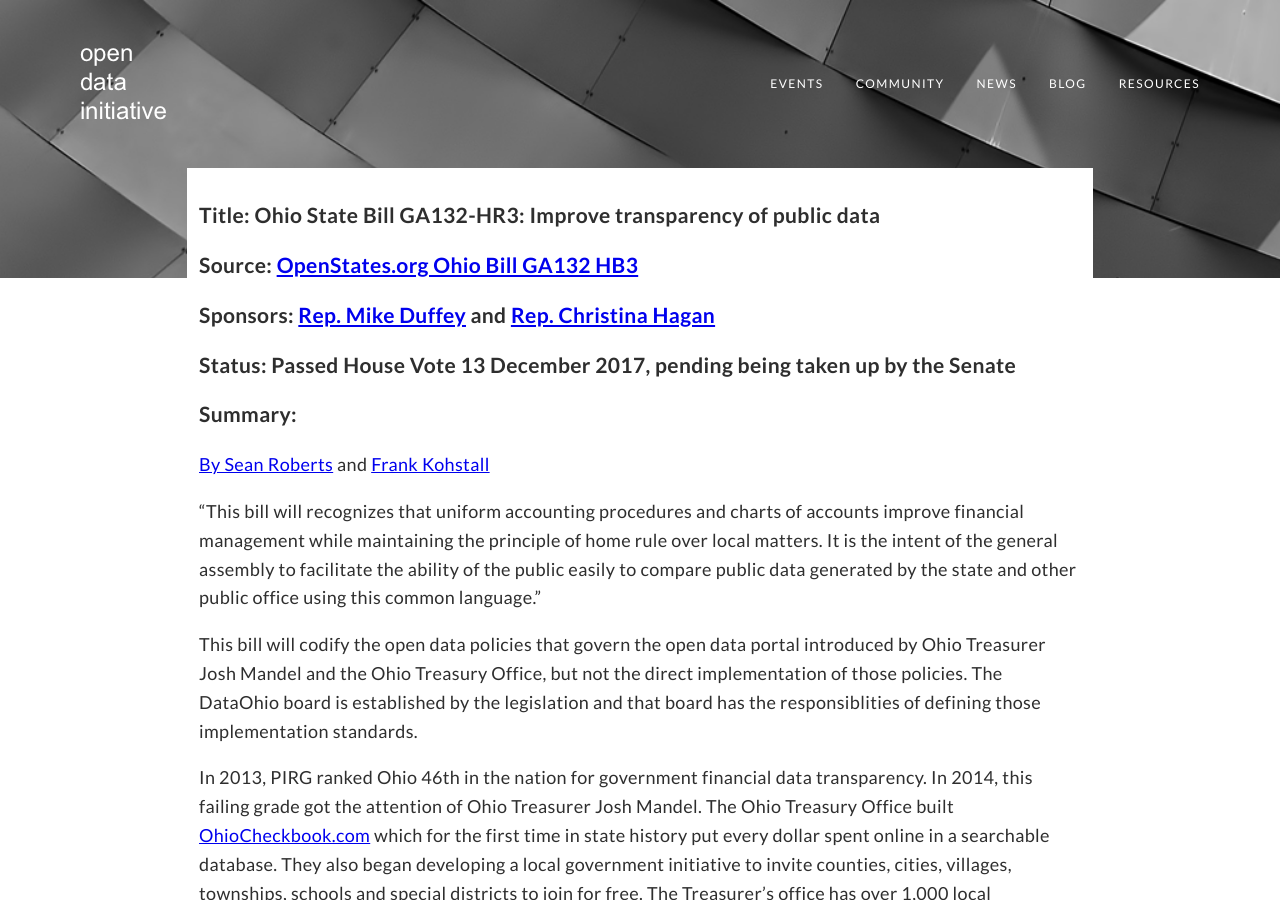
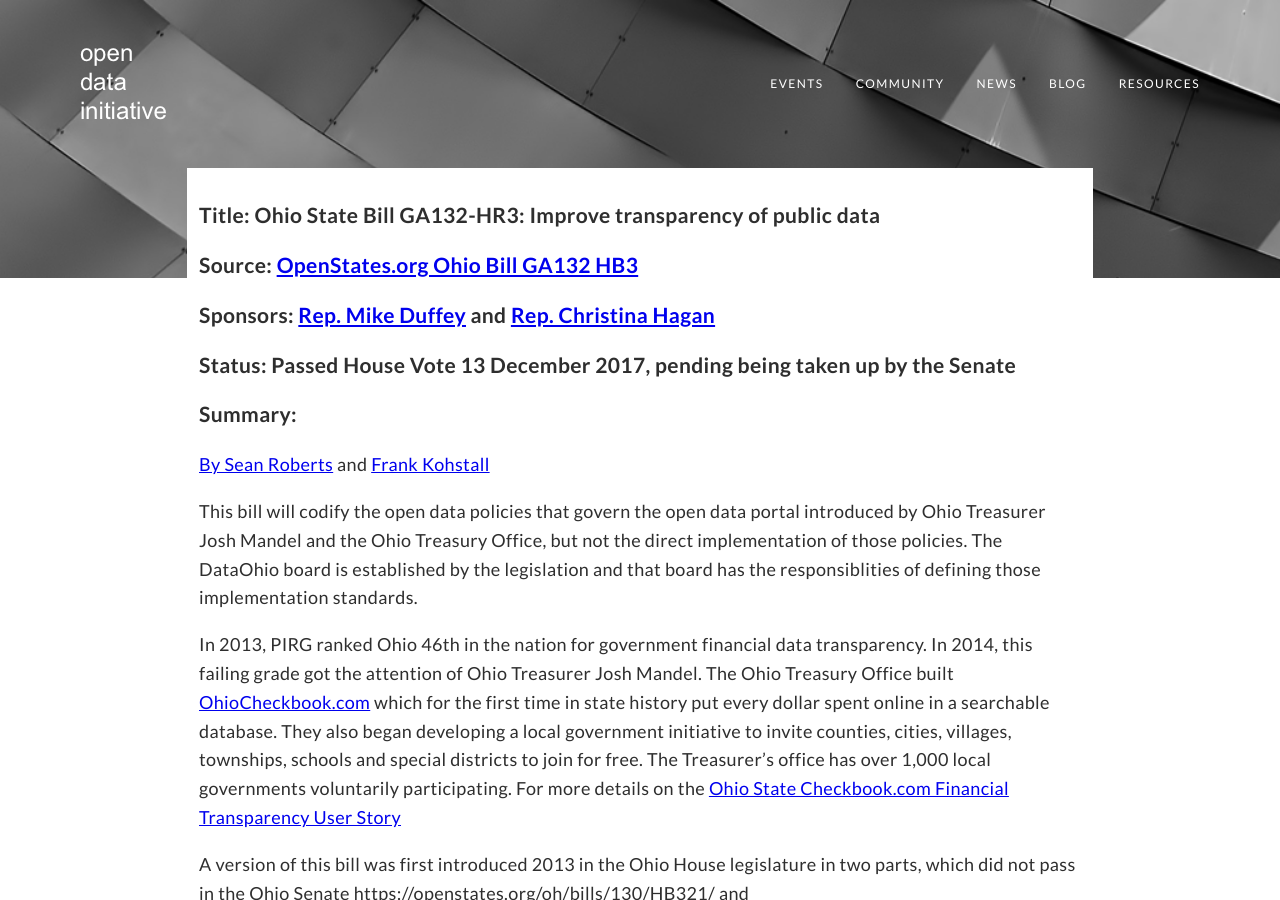
Before and after one commit to opendatainitiative/opendatainitiative.github.io, a Jekyll site: the page built from _posts/2017-02-01-ohio.md, in a window 1280 px wide and 900 px high. Built offline with Jekyll 4.4.1, drawn with Linux system fonts in a browser that asks for light colours.

Commit message:
Update 2017-02-01-ohio.md

```diff
--- a/_posts/2017-02-01-ohio.md
+++ b/_posts/2017-02-01-ohio.md
@@ -11,8 +11,6 @@ categories: legislation
 
 ### Summary:
 [By Sean Roberts](/about) and [Frank Kohstall](https://www.linkedin.com/in/frank-kohstall-8a66b91a/)
-
-"This bill will recognizes that uniform accounting procedures and charts of accounts improve financial management while maintaining the principle of home rule over local matters. It is the intent of the general assembly to facilitate the ability of the public easily to compare public data generated by the state and other public office using this common language."
 
 This bill will codify the open data policies that govern the open data portal introduced by Ohio Treasurer Josh Mandel and the Ohio Treasury Office, but not the direct implementation of those policies. The DataOhio board is established by the legislation and that board has the responsiblities of defining those implementation standards.
 
```
